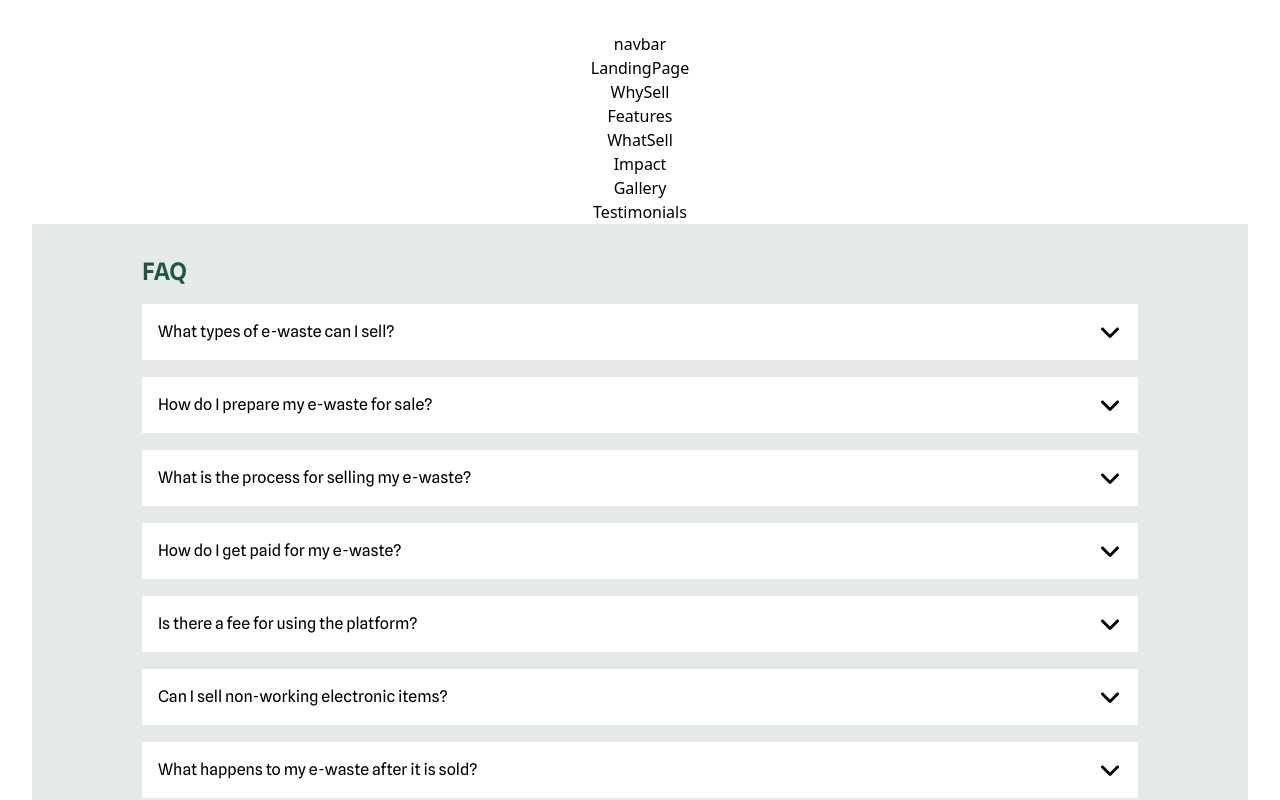
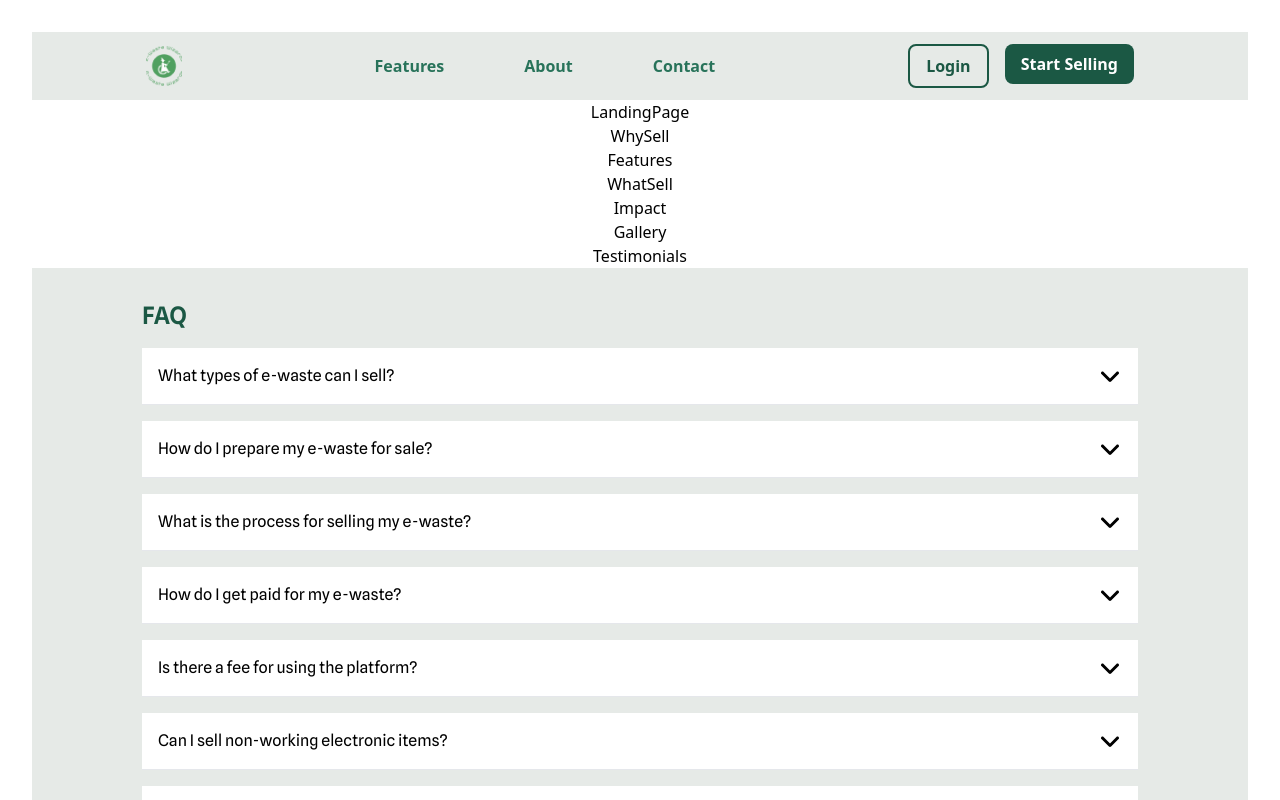
Before and after one commit to jagatjyoti-01/waste-management, a React (Vite) app in the folder FRONTEND/: page / in a window 1280 px wide. Shown: the top 800 px of the page. Built offline with nearby package versions, Linux system fonts and the light colour scheme.

Commit message:
Update Navbar

```diff
--- a/FRONTEND/src/components/Navbar.jsx
+++ b/FRONTEND/src/components/Navbar.jsx
@@ -1,13 +1,57 @@
-import React from 'react'
-import { Link } from 'react-router-dom'
+import React from "react";
+import { Link } from "react-router-dom";
+import logo from "../assets/logo.png";
 
-function Navbar() {
-    return (
-      <>
-     <div className="navbar">navbar</div>
-      </>
+const Navbar = () => {
+  return (
+    <nav className="bg-[#E6EAE7]">
+      <nav className="bg-[#E6EAE7] md:mx-[110px] py-3 px-4 md:px-1 flex justify-between items-center">
+        <div className="flex items-center">
+          <img src={logo} alt="E-waste Logo" className="h-10" />
+        </div>
 
-    )
-  }
+        <ul className="hidden lg:flex gap-10 space-x-10 text-[#28735A] font-semibold">
+          <li>
+            <Link
+              to="/features"
+              className="hover:text-green-700 transition duration-300"
+            >
+              Features
+            </Link>
+          </li>
+          <li>
+            <Link
+              to="/about"
+              className="hover:text-green-700 transition duration-300"
+            >
+              About
+            </Link>
+          </li>
+          <li>
+            <Link
+              to="/contact"
+              className="hover:text-green-700 transition duration-300"
+            >
+              Contact
+            </Link>
+          </li>
+        </ul>
 
-  export default Navbar
+        <div className="flex space-x-4">
+          <Link to="/login">
+            <button className="border-2 border-[#1B5844] text-[#1B5844] px-4 py-2 rounded-lg font-semibold hover:bg-[#1B5844] hover:text-white transition duration-300">
+              Login
+            </button>
+          </Link>
+          <Link to="/start-selling">
+            <button className="bg-[#1B5844] text-white px-4 py-2 rounded-lg font-semibold hover:bg-green-700 transition duration-300">
+              Start Selling
+            </button>
+          </Link>
+        </div>
+      </nav>
+    </nav>
+  );
+};
+
+export default Navbar;
```
